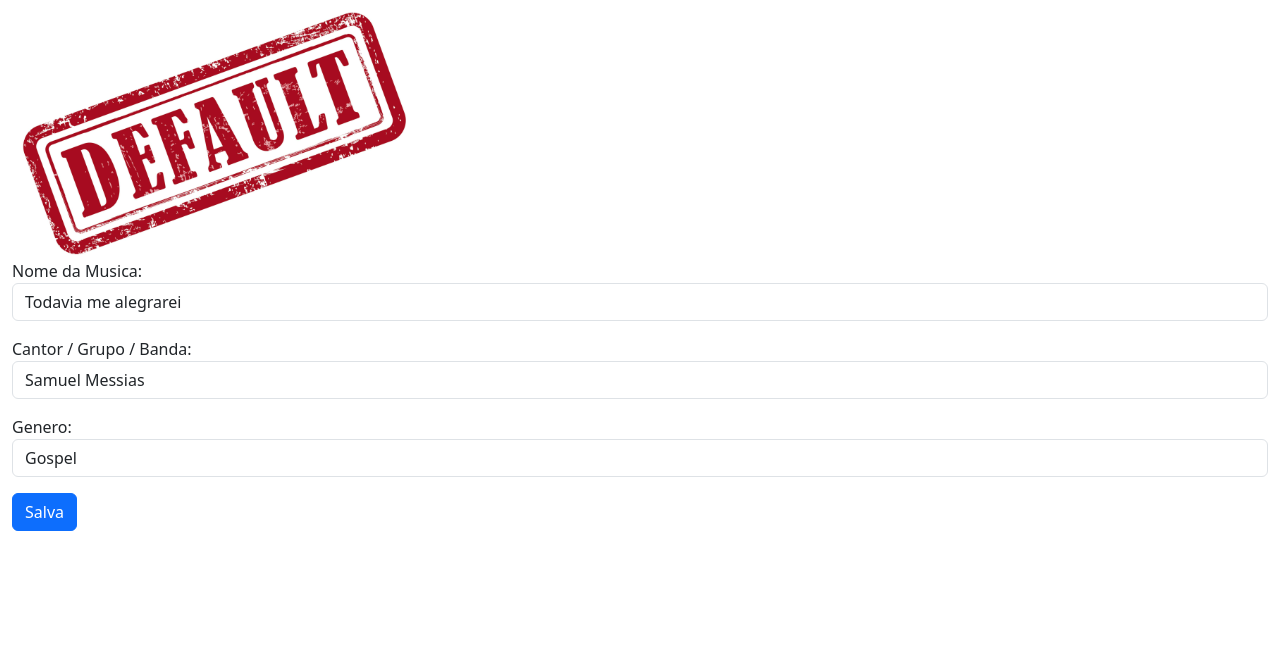
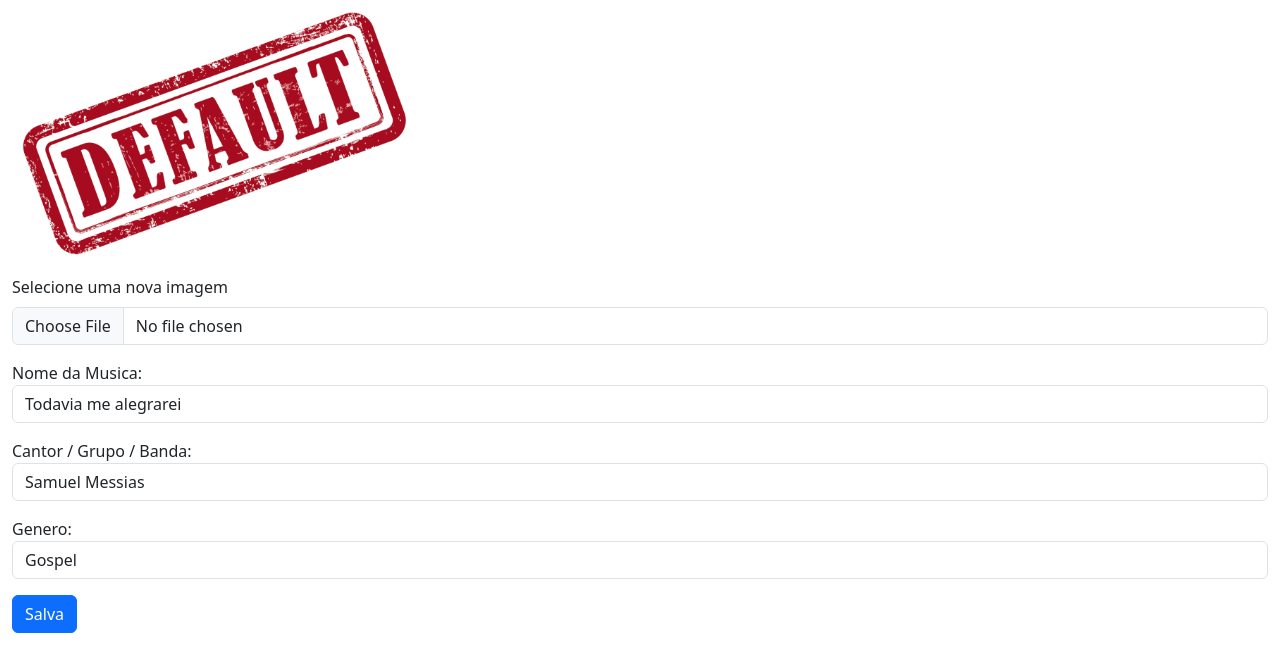
Before and after one commit to fafreir/projeto_musica_flask, a Flask app: page /editar/1 in a window 1280 px wide. Shown: the part 103-775 px from the top of the page. Run offline with Flask 3, Linux system fonts and the light colour scheme; the visitor is signed in with stand-in values (Sample User, id 1); data comes from the database, SQL or seed files in the repository; parts of the project's set-up code (start-up, migrations or seed data) failed here and were passed over; some libraries are stand-ins or nearby versions.

Commit message:
Inserido opcao para inserir imagem ao editar

```diff
--- a/templates/editar_musica.html
+++ b/templates/editar_musica.html
@@ -4,7 +4,15 @@
     <form method="post" action='{{ url_for('atualizar')}}'>
         <fieldset>
 
-            <img src='{{ url_for('imagem', nome_imagem = album_musica)}}'>
+            <div class="mb-3">
+                <img src='{{ url_for('imagem', nome_imagem = album_musica)}}'>
+            </div>
+
+            <div class="mb-3">
+                <label for="arquivo" class="form-label">Selecione uma nova imagem </label>
+                <input type="file" name="arquivo" id="arquivo" accept=".jpg, .jpeg, .png" class="form-control">
+            </div>
+
             <input type='hidden' name='txtId' value = {{ musica.id_musica }}>
 
             <div class='mb-3'>
```
